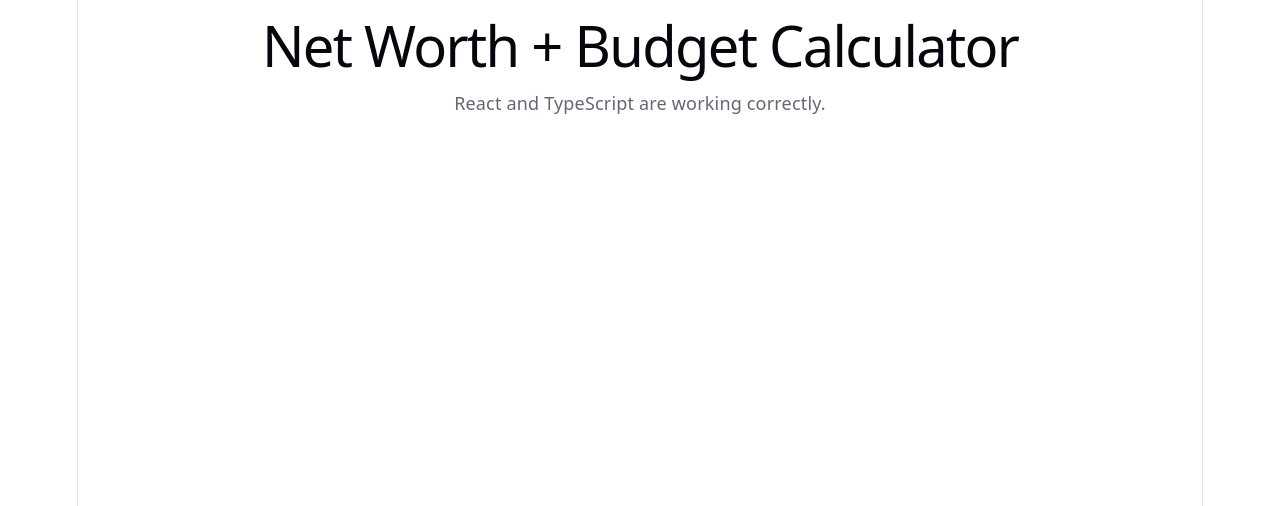
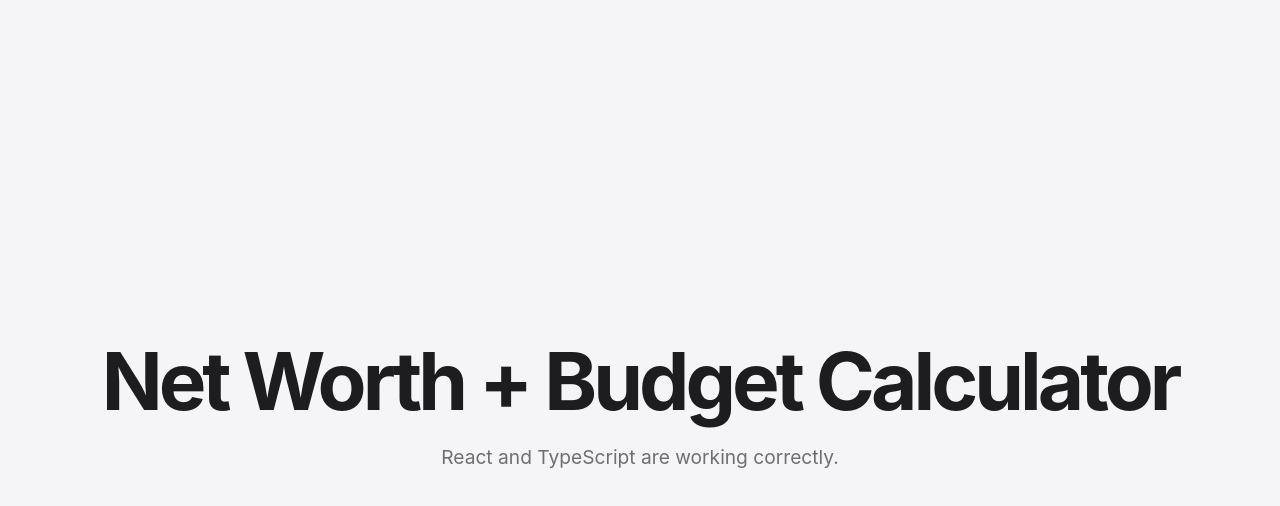
Before and after one commit to fejide/net-worth-calculator, a React (Vite) app: page / in a window 1280 px wide. Shown: the top 506 px of the page. Built offline with nearby package versions, Linux system fonts and the light colour scheme.

Commit message:
fix: index.css content updated.
Signed-off-by: Joshua Brown <97815918+fejide@users.noreply.github.com>

```diff
--- a/src/index.css
+++ b/src/index.css
@@ -1,111 +1,42 @@
-:root {
-  --text: #6b6375;
-  --text-h: #08060d;
-  --bg: #fff;
-  --border: #e5e4e7;
-  --code-bg: #f4f3ec;
-  --accent: #aa3bff;
-  --accent-bg: rgba(170, 59, 255, 0.1);
-  --accent-border: rgba(170, 59, 255, 0.5);
-  --social-bg: rgba(244, 243, 236, 0.5);
-  --shadow:
-    rgba(0, 0, 0, 0.1) 0 10px 15px -3px, rgba(0, 0, 0, 0.05) 0 4px 6px -2px;
-
-  --sans: system-ui, 'Segoe UI', Roboto, sans-serif;
-  --heading: system-ui, 'Segoe UI', Roboto, sans-serif;
-  --mono: ui-monospace, Consolas, monospace;
-
-  font: 18px/145% var(--sans);
-  letter-spacing: 0.18px;
-  color-scheme: light dark;
-  color: var(--text);
-  background: var(--bg);
-  font-synthesis: none;
-  text-rendering: optimizeLegibility;
-  -webkit-font-smoothing: antialiased;
-  -moz-osx-font-smoothing: grayscale;
-
-  @media (max-width: 1024px) {
-    font-size: 16px;
-  }
-}
-
-@media (prefers-color-scheme: dark) {
-  :root {
-    --text: #9ca3af;
-    --text-h: #f3f4f6;
-    --bg: #16171d;
-    --border: #2e303a;
-    --code-bg: #1f2028;
-    --accent: #c084fc;
-    --accent-bg: rgba(192, 132, 252, 0.15);
-    --accent-border: rgba(192, 132, 252, 0.5);
-    --social-bg: rgba(47, 48, 58, 0.5);
-    --shadow:
-      rgba(0, 0, 0, 0.4) 0 10px 15px -3px, rgba(0, 0, 0, 0.25) 0 4px 6px -2px;
-  }
-
-  #social .button-icon {
-    filter: invert(1) brightness(2);
-  }
-}
-
-#root {
-  width: 1126px;
-  max-width: 100%;
-  margin: 0 auto;
-  text-align: center;
-  border-inline: 1px solid var(--border);
-  min-height: 100svh;
-  display: flex;
-  flex-direction: column;
+* {
+  margin: 0;
+  padding: 0;
   box-sizing: border-box;
 }
 
 body {
-  margin: 0;
+  min-width: 320px;
+  min-height: 100vh;
+
+  font-family:
+    -apple-system,
+    BlinkMacSystemFont,
+    "Segoe UI",
+    sans-serif;
+
+  color: #1d1d1f;
+  background-color: #f5f5f7;
 }
 
-h1,
-h2 {
-  font-family: var(--heading);
-  font-weight: 500;
-  color: var(--text-h);
+main {
+  min-height: 100vh;
+
+  display: flex;
+  flex-direction: column;
+  align-items: center;
+  justify-content: center;
+
+  padding: 2rem;
+  text-align: center;
 }
 
 h1 {
-  font-size: 56px;
-  letter-spacing: -1.68px;
-  margin: 32px 0;
-  @media (max-width: 1024px) {
-    font-size: 36px;
-    margin: 20px 0;
-  }
-}
-h2 {
-  font-size: 24px;
-  line-height: 118%;
-  letter-spacing: -0.24px;
-  margin: 0 0 8px;
-  @media (max-width: 1024px) {
-    font-size: 20px;
-  }
-}
-p {
-  margin: 0;
+  margin-bottom: 1rem;
+  font-size: clamp(2.5rem, 7vw, 5rem);
+  letter-spacing: -0.05em;
 }
 
-code,
-.counter {
-  font-family: var(--mono);
-  display: inline-flex;
-  border-radius: 4px;
-  color: var(--text-h);
+p {
+  color: #6e6e73;
+  font-size: 1.2rem;
 }
-
-code {
-  font-size: 15px;
-  line-height: 135%;
-  padding: 4px 8px;
-  background: var(--code-bg);
-}
```
